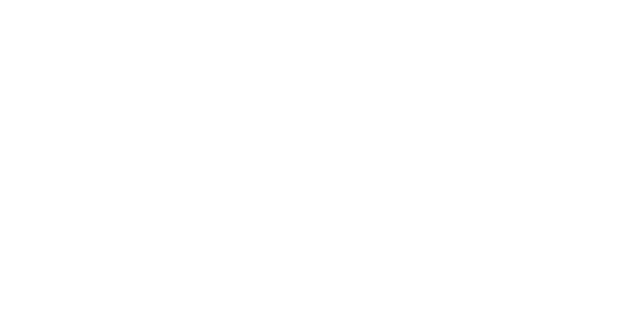
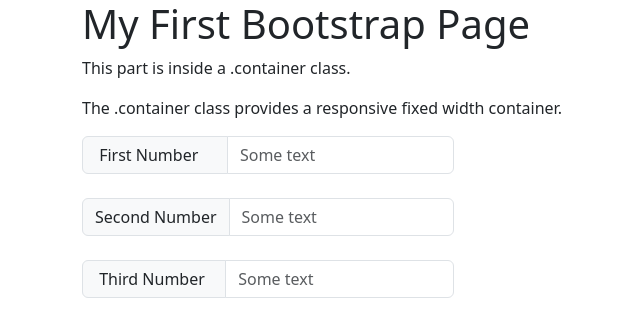
Before and after one commit to paytakhtdota/Secure-the-Vault, a plain HTML site: page index.html in a window 1280 px wide. Shown: the whole page, without its empty margins (0-640 px from the left). Drawn offline with nearby package versions, Linux system fonts and the light colour scheme.

Commit message:
bootstrap added

```diff
--- a/index.html
+++ b/index.html
@@ -1,20 +1,55 @@
 <!DOCTYPE html>
 <html lang="en">
+
 <head>
     <meta charset="UTF-8">
-    <meta name="viewport" content="width=device-width, initial-scale=1.0">
+    <meta name="viewport" content="width=device-width, initial-scale=1">
     <title>Secure The Vault</title>
+    <link href="https://cdn.jsdelivr.net/npm/bootstrap@5.3.1/dist/css/bootstrap.min.css" rel="stylesheet">
+    <script src="https://cdn.jsdelivr.net/npm/bootstrap@5.3.1/dist/js/bootstrap.bundle.min.js"></script>
     <script>
-        let message="You have received this message because you have been chosen to open an important vault. Here is the secret combination: ";
+
+        let message = "You have received this message because you have been chosen to open an important vault. Here is the secret combination: ";
         //According to the question, I put the values of 10-40-39 in the variables by performing mathematical operations.
-        const firstNumber=(2**3+2);
-        const secendNumber=(Math.sqrt(1296)+4);
-        const thridNumber=(139%50)
-        alert(message + firstNumber+" - "+secendNumber+" - "+thridNumber);
+        const firstNumber = (2 ** 3 + 2);
+        const secondNumber = (Math.sqrt(1296) + 4);
+        const thridNumber = (139 % 50)
+      //  alert(message + firstNumber + " - " + secondNumber + " - " + thridNumber);
     </script>
 </head>
+
 <body>
+    <div class="container">
+        <h1>My First Bootstrap Page</h1>
+        <p>This part is inside a .container class.</p>
+        <p>The .container class provides a responsive fixed width container.</p>
+        <div class="col-lg-4"></div>
+<div class="col-lg-4">
+        <div class="input-group sm-3 ">
+            <div class="input-group-text">
+                &nbsp;First Number&nbsp;&nbsp;&nbsp;&nbsp;
+            </div>
+            <input type="text" class="form-control" placeholder="Some text">
+        </div>
 
+        <br/>
+        <div class="input-group lg-3">
+            <div class="input-group-text ">
+                Second Number
+            </div>
+            <input type="text" class="form-control" placeholder="Some text">
+        </div>
+        <br/>
+        <div class="input-group lg-3">
+            <div class="input-group-text">
+                &nbsp;Third Number&nbsp;&nbsp;
+            </div>
+            <input type="text" class="form-control" placeholder="Some text">
+        </div>
+    </div>
+    <div class="col-lg-4"></div>
+    </div>
 
 </body>
+
 </html>
```
